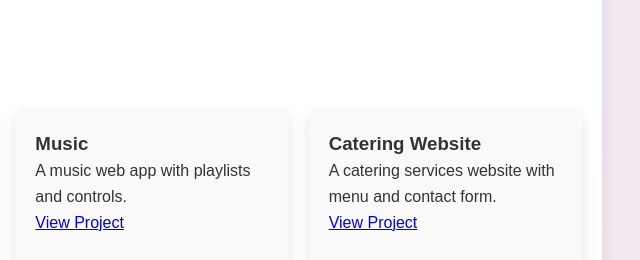
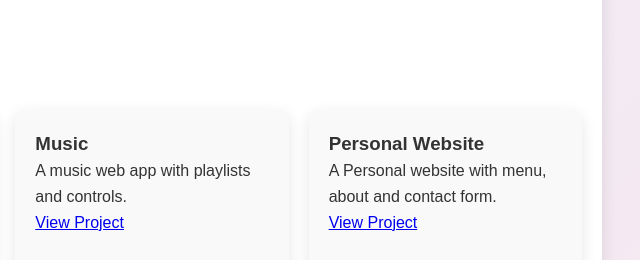
Before and after one commit to Gentlemee/my_portfolio, a plain HTML site: page index.html in a window 1280 px wide. Shown: the part 840-1100 px from the top of the page, 488-1128 px from the left. Drawn offline with Linux system fonts and the light colour scheme.

Commit message:
Update index.html

```diff
--- a/index.html
+++ b/index.html
@@ -196,9 +196,9 @@
         <a href="https://Gentlemee.github.io/music/" target="_blank">View Project</a>
       </div>
       <div class="project-card">
-        <h3>Catering Website</h3>
-        <p>A catering services website with menu and contact form.</p>
-        <a href="#">View Project</a>
+        <h3>Personal Website</h3>
+        <p>A Personal website with menu, about and contact form.</p>
+        <a href="https://Gentlemee.github.io/my_website/" target="_blank">View Project</a>
       </div>
     </div>
   </section>
```
